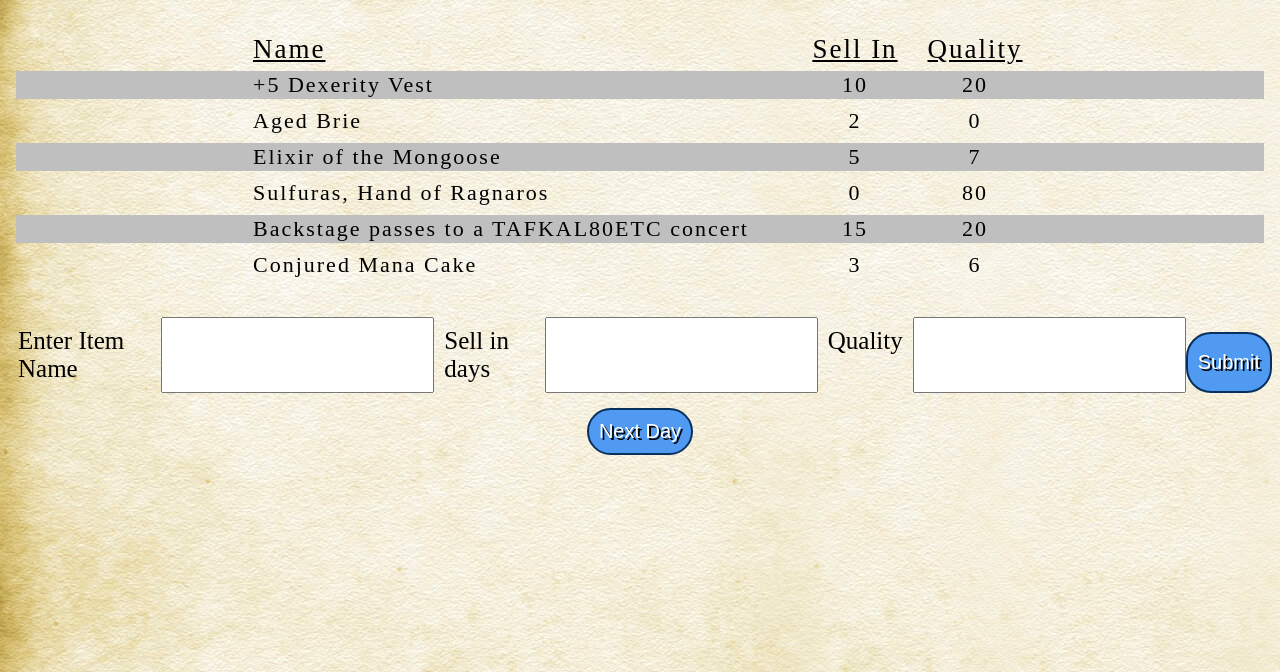
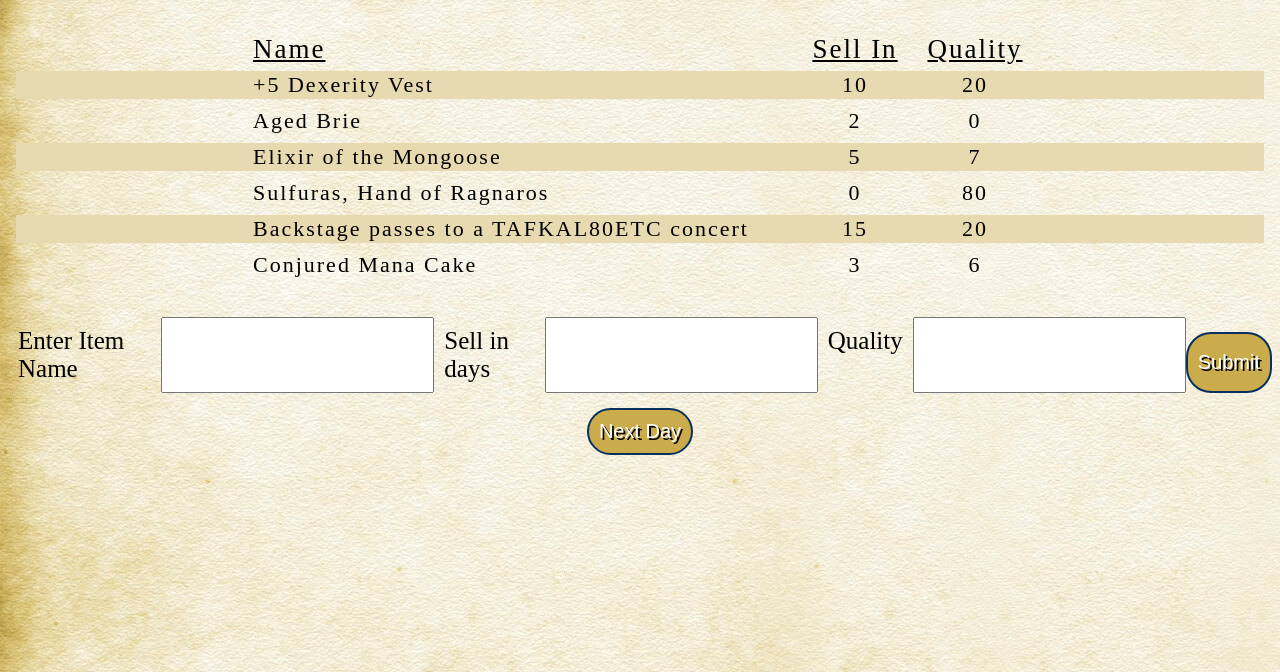
Before and after one commit to twarre30/store-inventory-manager, a plain HTML site: page index.html in a window 1280 px wide. Shown: the part 128-800 px from the top of the page. Drawn offline with Linux system fonts and the light colour scheme.

Commit message:
fix color

```diff
--- a/index.css
+++ b/index.css
@@ -62,7 +62,7 @@ form {
 }
 
 main div:nth-child(odd) {
-  background-color: hsl(0, 0%, 75%);
+  background-color: hsl(45, 55%, 80%);
 }
 
 label {
@@ -85,7 +85,7 @@ input {
   box-sizing: border-box;
   text-decoration:none;
   color:hsl(0, 0%, 100%);
-  background-color: hsl(212, 85%, 63%);
+  background-color: hsl(45, 55%, 55%);
   text-shadow: 2px 2px	hsl(0, 0%, 0%);
   text-align:center;
 }
```
